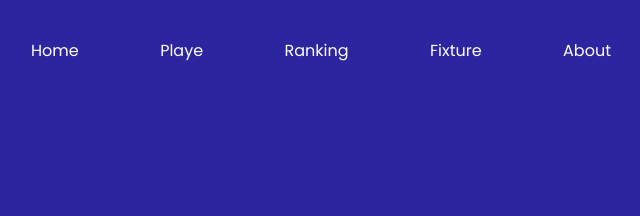
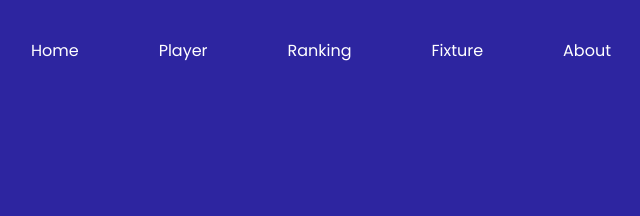
Before and after one commit to Ovi456/Responsive-Football, a plain HTML site: page index.html in a window 1280 px wide. Shown: the top 216 px of the page, 29-669 px from the left. Drawn offline with Linux system fonts and the light colour scheme.

Commit message:
menu bar reformed

```diff
--- a/index.html
+++ b/index.html
@@ -23,7 +23,7 @@
       <div class="container">
         <menu>
           <a href="#">Home</a>
-          <a href="#">Playe</a>
+          <a href="#">Player</a>
           <a href="#">Ranking</a>
           <a href="#">Fixture</a>
           <a href="#">About</a>
```
